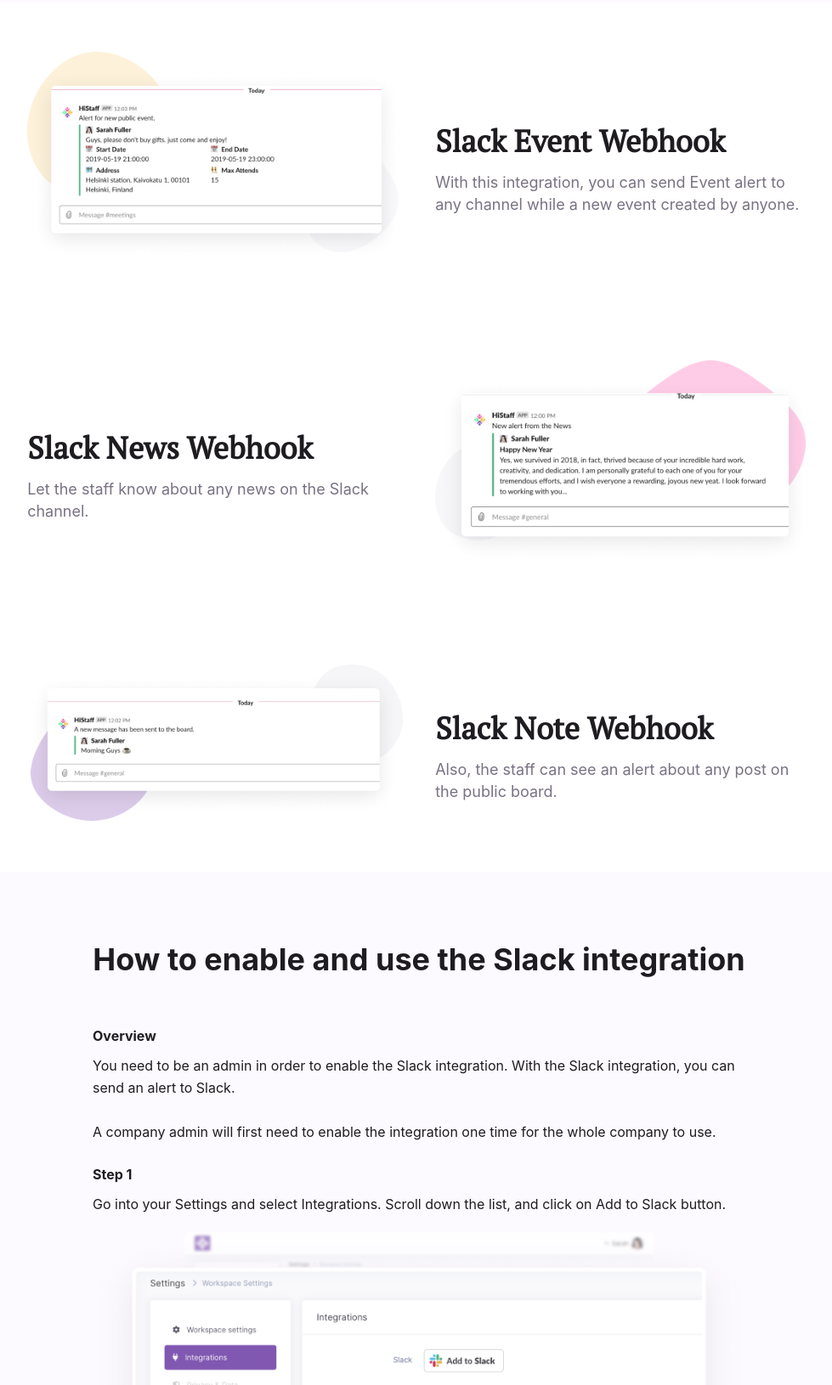
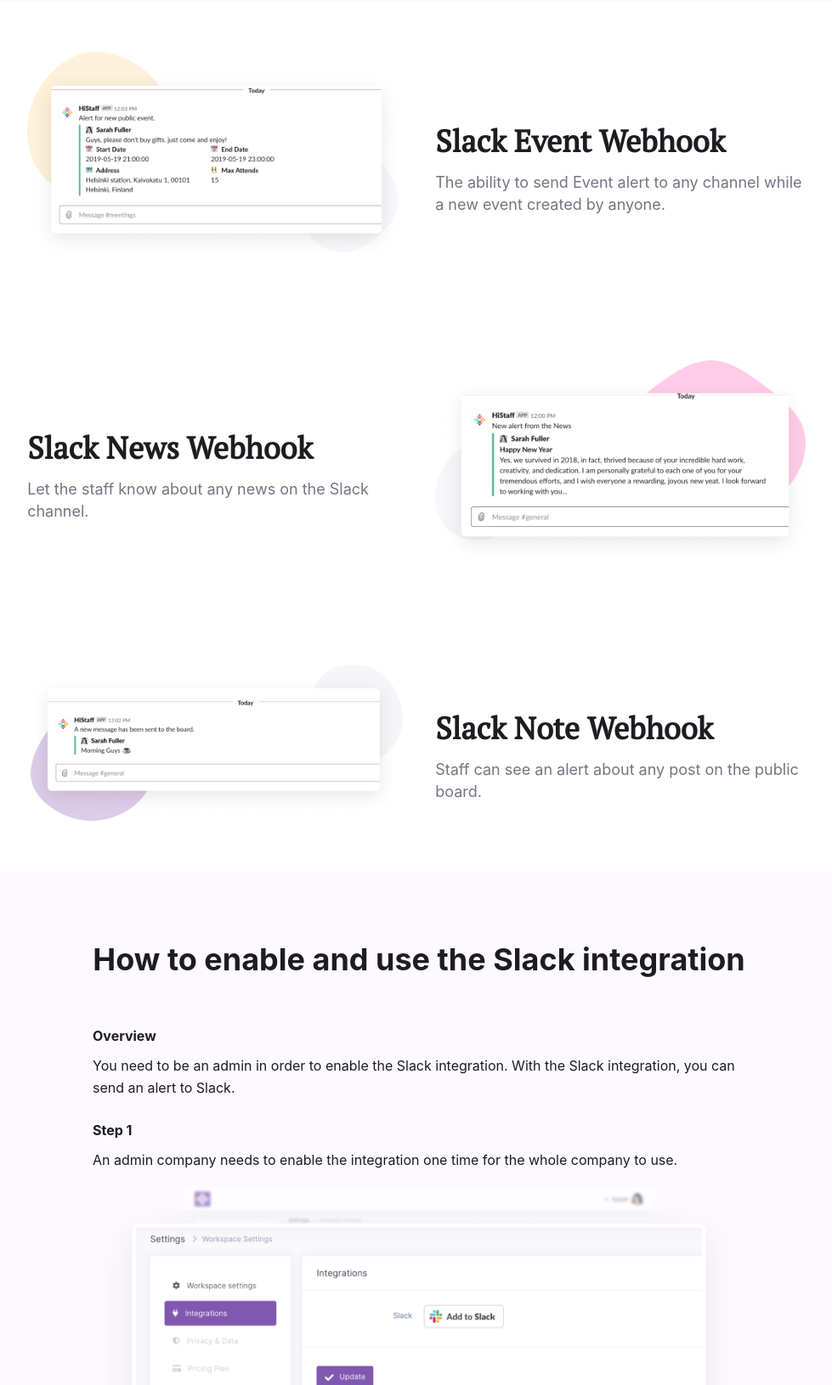
Before and after one commit to histaff/website-static, a Gatsby site: page /integrations/slack in a window 1280 px wide. Shown: the part 681-2311 px from the top of the page at 85% size, without its empty margins (147-1126 px from the left). Built offline with nearby package versions, Linux system fonts and the light colour scheme; Gatsby itself is replaced by a stand-in of ours.

Commit message:
The content of Slack page updated.

```diff
--- a/src/pages/integrations/slack.js
+++ b/src/pages/integrations/slack.js
@@ -16,7 +16,7 @@ const AboutPage = () => (
         <div className={"page-header"}>
             <img src={SlackHiStaffImage}/>
             <h2>HiStaff and Slack</h2>
-            <p>HiStaff is excited to announce a new integration with Slack<br />that can be efficient for you if you use the Slack</p>
+            <p>HiStaff is excited to announce a new integration with Slack<br />if you use the Slack it can be really efficient for your team.</p>
         </div>
 
         <div className={"container"}>
@@ -32,7 +32,7 @@ const AboutPage = () => (
                         <div className={"col-6"}>
                             <div className={"feature__content"}>
                                 <h2>Slack Event Webhook</h2>
-                                <p>With this integration, you can send Event alert to any channel while a new event created by anyone.</p>
+                                <p>The ability to send Event alert to any channel while a new event created by anyone.</p>
                             </div>
                         </div>
                     </div>
@@ -66,7 +66,7 @@ const AboutPage = () => (
                         <div className={"col-6"}>
                             <div className={"feature__content"}>
                                 <h2>Slack Note Webhook</h2>
-                                <p>Also, the staff can see an alert about any post on the public board.</p>
+                                <p>Staff can see an alert about any post on the public board.</p>
                             </div>
                         </div>
                     </div>
@@ -83,9 +83,9 @@ const AboutPage = () => (
 
                     <div className={"content"}>
                         <h4>Overview</h4>
-                        <p>You need to be an admin in order to enable the Slack integration. With the Slack integration, you can send an alert to Slack.<br /><br />A company admin will first need to enable the integration one time for the whole company to use.</p>
+                        <p>You need to be an admin in order to enable the Slack integration. With the Slack integration, you can send an alert to Slack.</p>
                         <h4>Step 1</h4>
-                        <p>Go into your Settings and select Integrations. Scroll down the list, and click on Add to Slack button.</p>
+                        <p>An admin company needs to enable the integration one time for the whole company to use.</p>
                         <img alt={"News"} src={thumbnailGuid1}/>
 
                         <h4>Step 2</h4>
```
